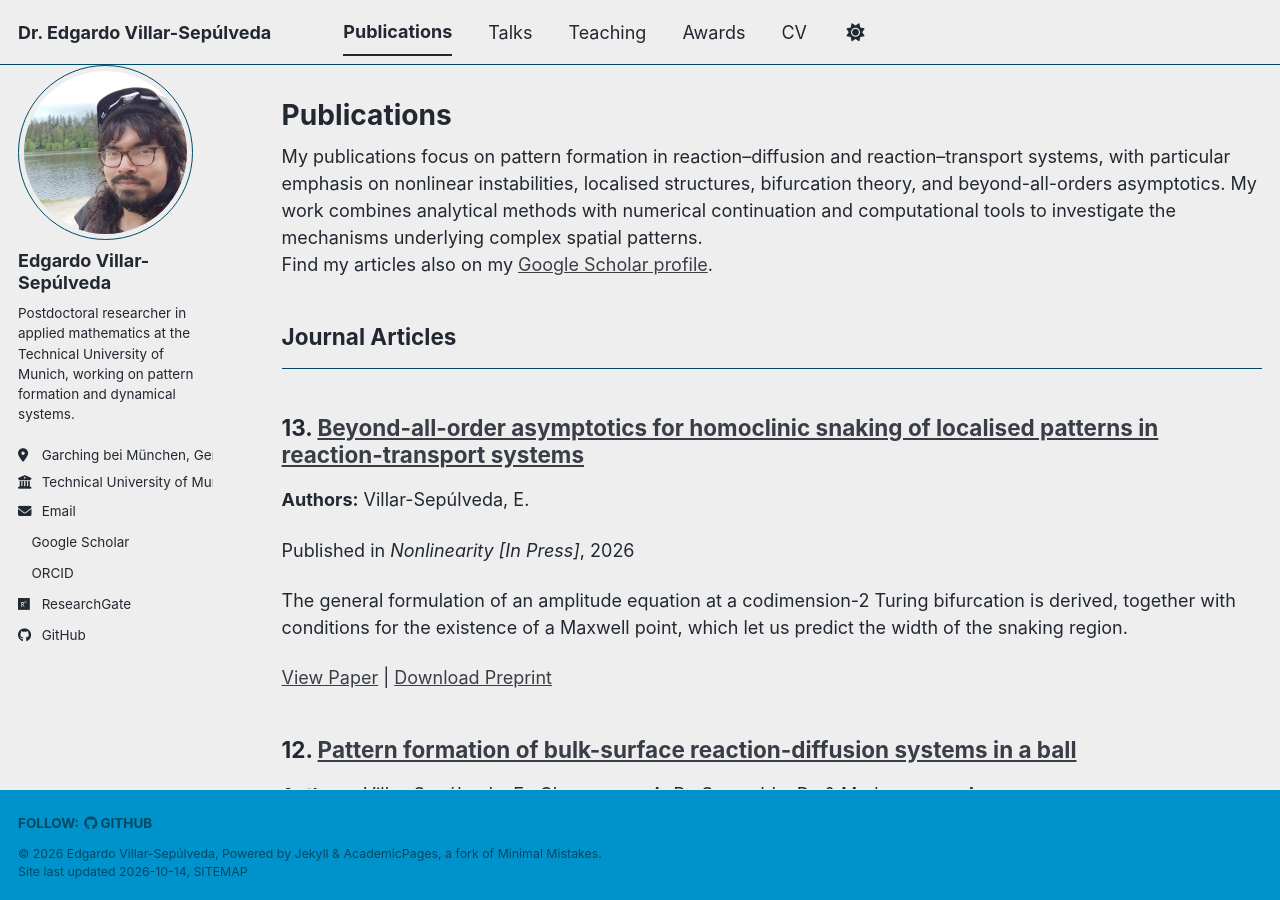
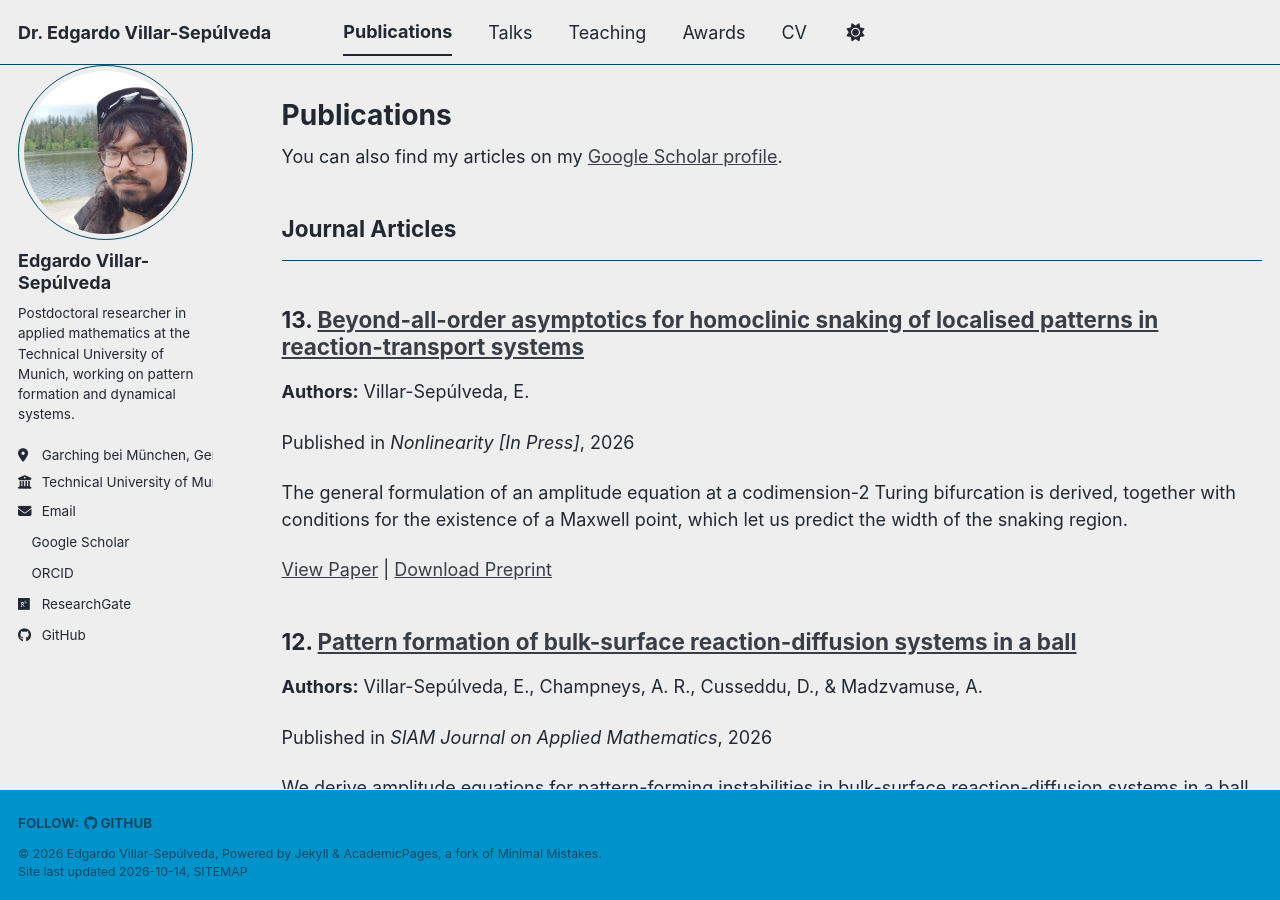
Before and after one commit to edgardeitor/edgardeitor.github.io, a Jekyll site: the page built from _pages/publications.html, in a window 1280 px wide and 900 px high. Built offline with Jekyll 4.4.1, drawn with Linux system fonts in a browser that asks for light colours; a style sheet for code colours, icons or effects is not loaded.

Commit message:
Updating information

```diff
--- a/_pages/publications.html
+++ b/_pages/publications.html
@@ -5,10 +5,8 @@
 author_profile: true
 ---
 
-My publications focus on pattern formation in reaction–diffusion and reaction–transport systems, with particular emphasis on nonlinear instabilities, localised structures, bifurcation theory, and beyond-all-orders asymptotics. My work combines analytical methods with numerical continuation and computational tools to investigate the mechanisms underlying complex spatial patterns.
-
 {% if site.author.googlescholar %}
-  <div class="wordwrap">Find my articles also on my <a href="{{site.author.googlescholar}}">Google Scholar profile</a>.</div>
+  <div class="wordwrap">You can also find my articles on my <a href="{{site.author.googlescholar}}">Google Scholar profile</a>.</div>
 {% endif %}
 
 {% include base_path %}
```
